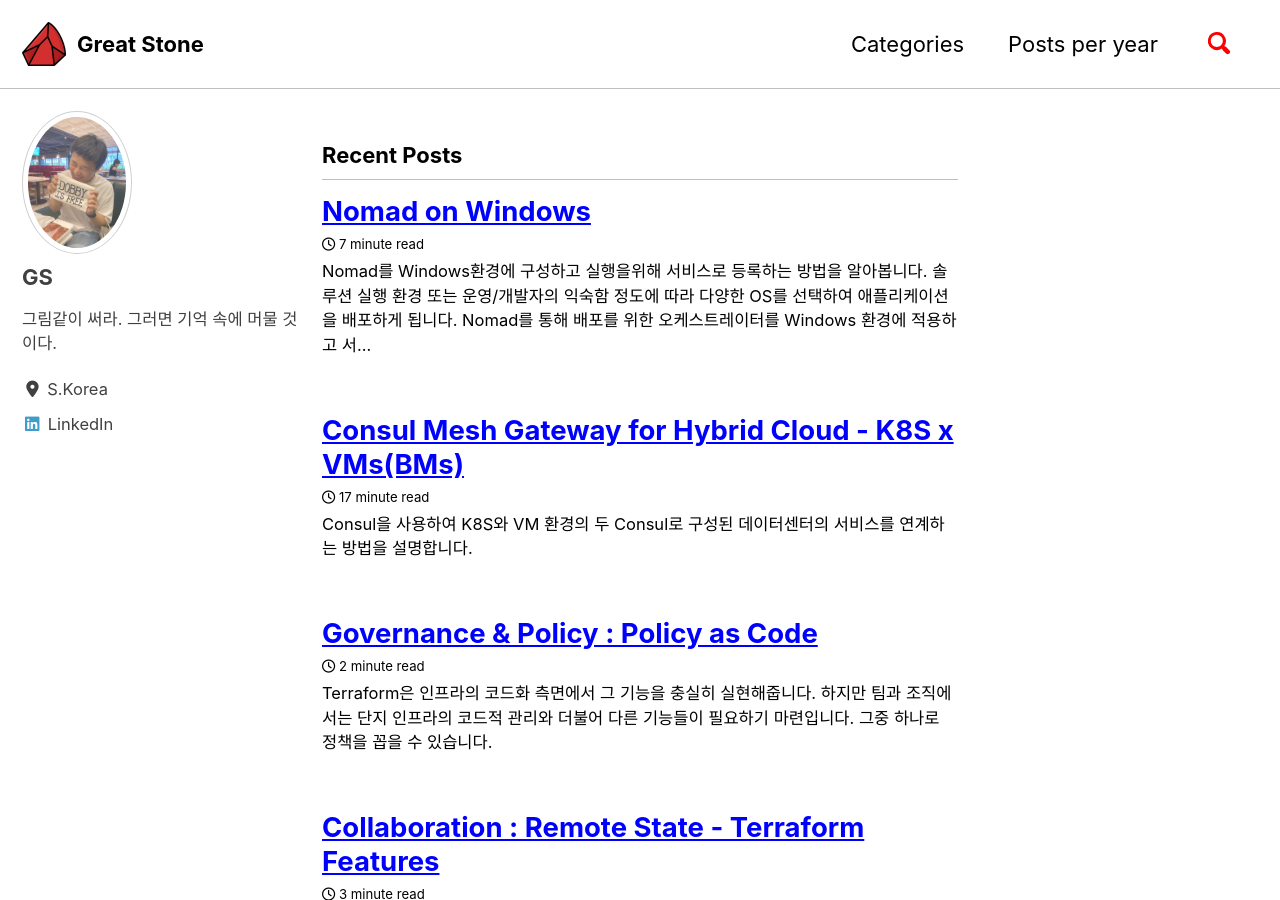
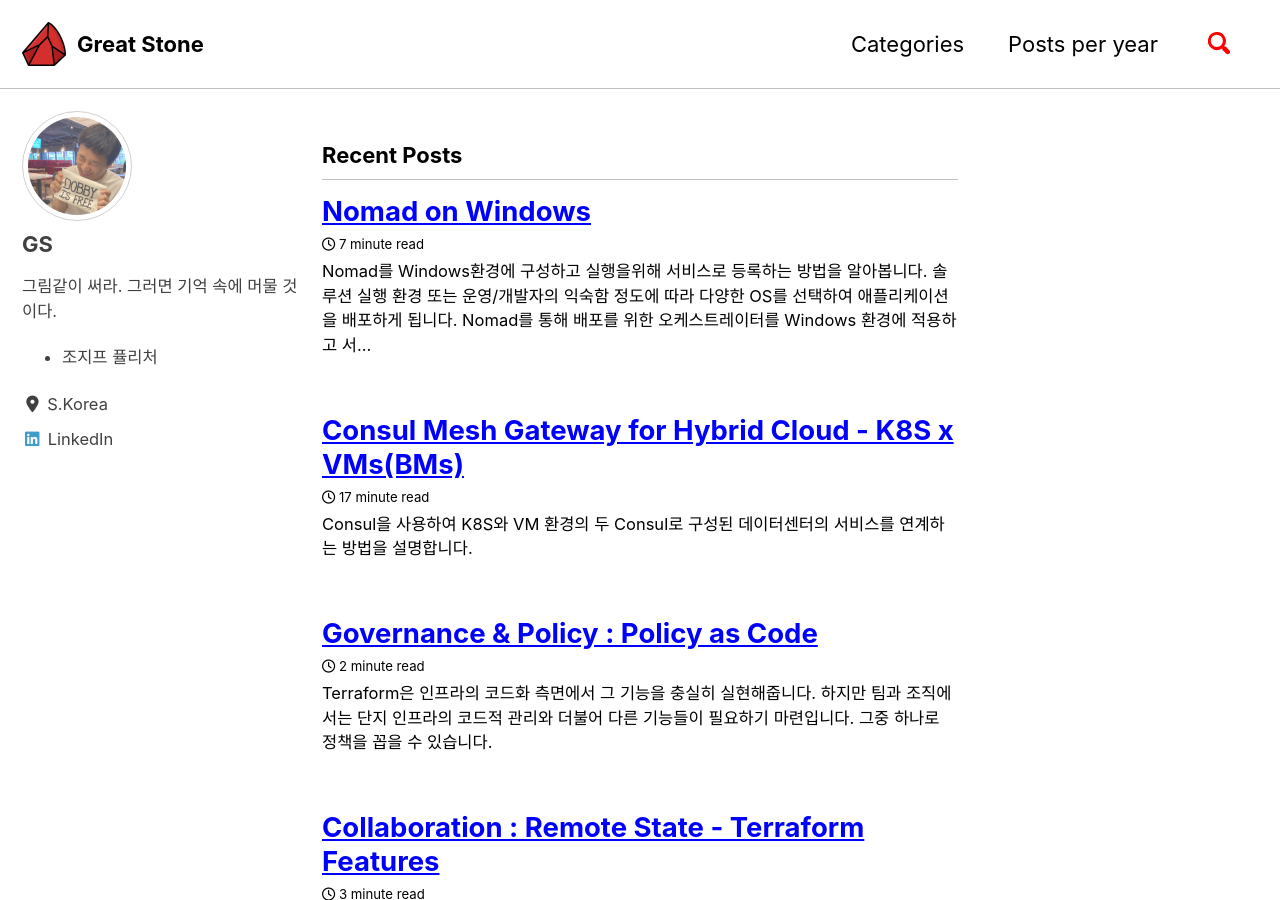
Before and after one commit to Great-Stone/share, a Jekyll site: the page built from index.html, in a window 1280 px wide and 900 px high. Built offline with Jekyll 4.4.1, drawn with Linux system fonts in a browser that asks for light colours; cached includes are drawn as plain includes; nearby versions of some CDN libraries; the list of posts is cut into pages by our own code.

Commit message:
change tiger

```diff
--- a/_config.yml
+++ b/_config.yml
@@ -94,8 +94,8 @@ analytics:
 # Site Author
 author:
   name             : "GS"
-  avatar           : "/assets/img/tiger.jpeg" # path of avatar image, e.g. "/assets/images/bio-photo.jpg"
-  bio              : "그림같이 써라. 그러면 기억 속에 머물 것이다."
+  avatar           : "/assets/img/tiger.png" # path of avatar image, e.g. "/assets/images/bio-photo.jpg"
+  bio              : "그림같이 써라.\n그러면 기억 속에 머물 것이다.\n- 조지프 퓰리처"
   location         : "S.Korea"
   email            :
   links:
```
Also changed, not shown: assets/img/tiger.jpeg (deleted), assets/img/tiger.png (added).
